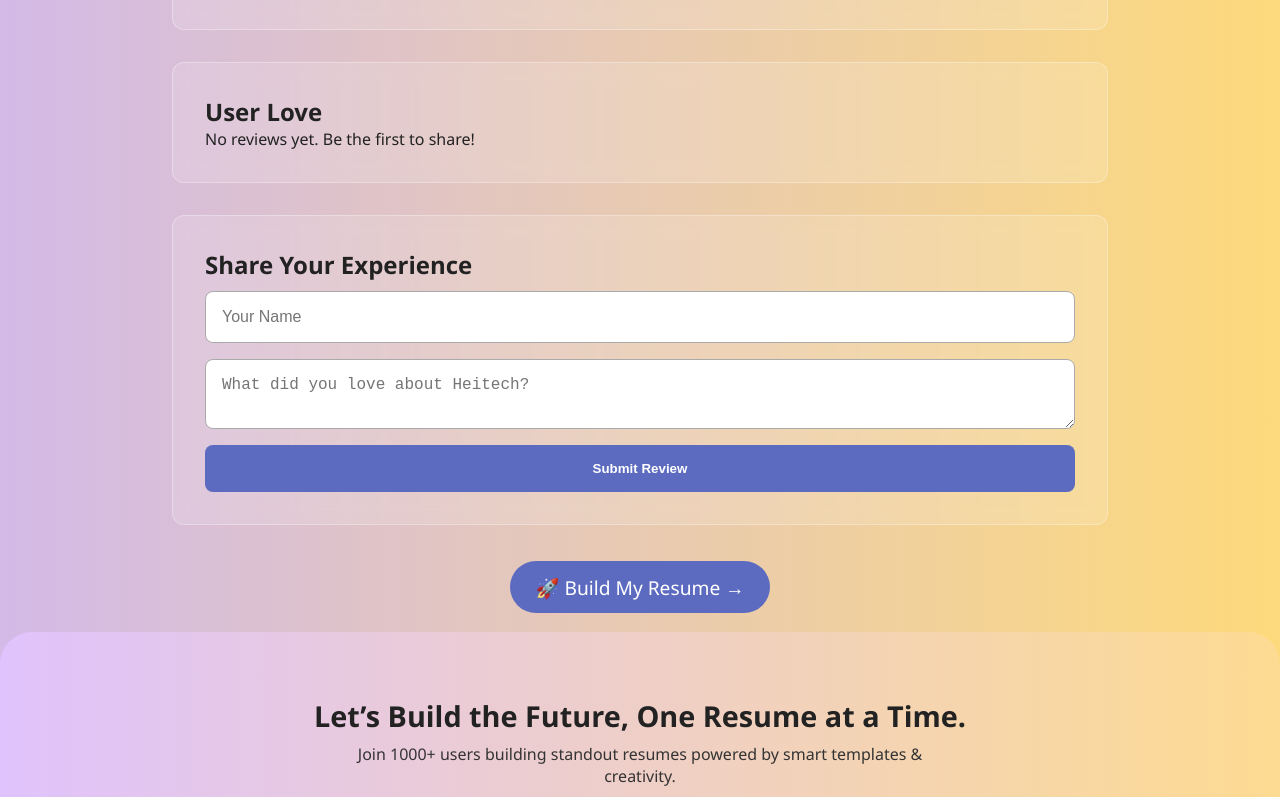
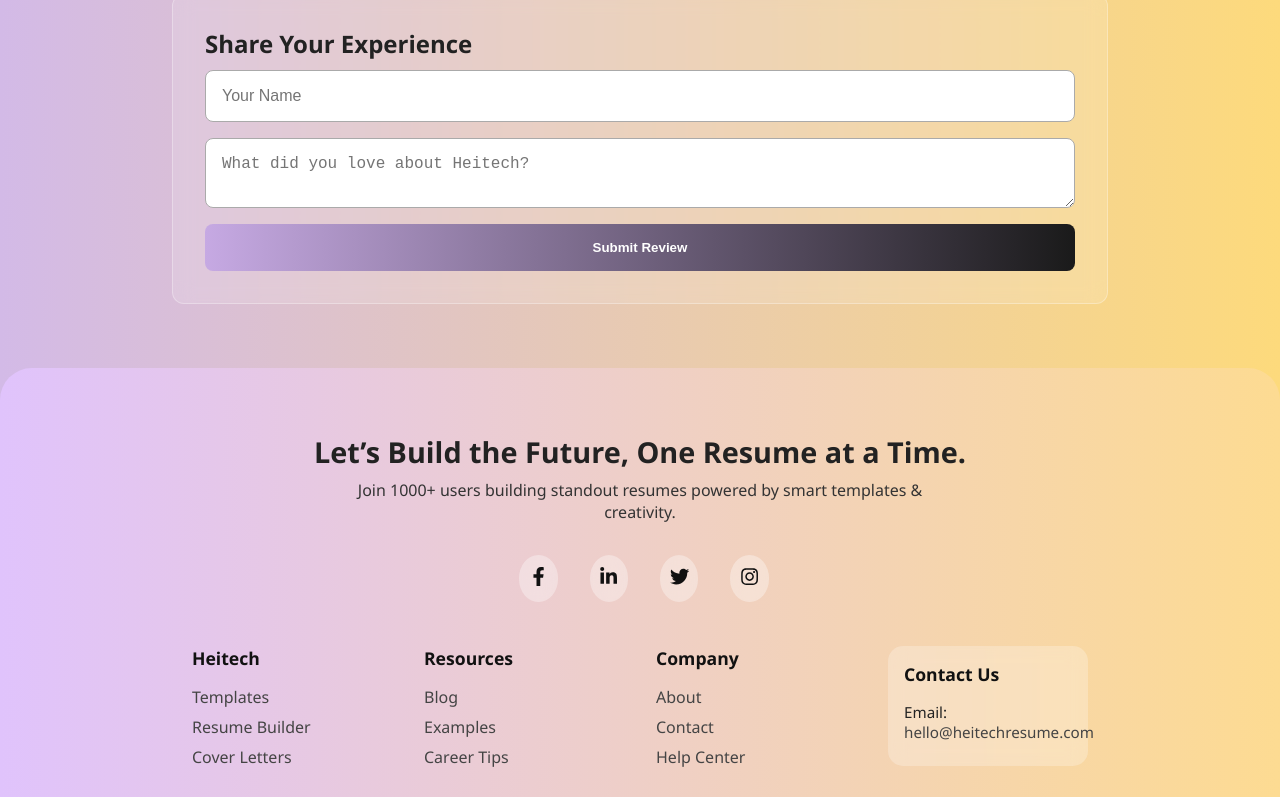
Before and after one commit to YashRajput74/testResumeBuilder, a React (Vite) app: page /about in a window 1280 px wide. Shown: the part 1357-2154 px from the top of the page. Built offline with nearby package versions, Linux system fonts and the light colour scheme; what miragejs would draw is missing.

Commit message:
DoneChngesinAboutPage

```diff
--- a/src/Features/LayoutEditorModal/LayoutEditorModal.jsx
+++ b/src/Features/LayoutEditorModal/LayoutEditorModal.jsx
@@ -36,7 +36,6 @@ export default function LayoutEditorModal({ isOpen, onClose }) {
     return [...filtered, { name: "unused", sections: unused }];
   });
 
-  // Close modal on outside click or Esc key
   useEffect(() => {
     const handleClickOutside = (e) => {
       if (modalRef.current && !modalRef.current.contains(e.target)) {
--- a/src/Pages/AboutPage.css
+++ b/src/Pages/AboutPage.css
@@ -1,130 +1,8 @@
-/*
-.about-container {
-    max-width: 1000px;
-    margin: 0 auto;
-    padding: 2rem;
-    font-family: "Segoe UI", sans-serif;
-    color: #333;
+*{
+  margin: 0;
+  padding: 0;
+  box-sizing: border-box;
 }
-
-.about-hero {
-    text-align: center;
-    margin-bottom: 3rem;
-}
-
-.about-hero-image {
-    max-width: 100%;
-    border-radius: 12px;
-    box-shadow: 0 4px 12px rgba(0, 0, 0, 0.1);
-    margin-bottom: 1rem;
-}
-
-.hero-subtext {
-    font-size: 1.1rem;
-    color: #555;
-}
-
-.about-section {
-    margin-bottom: 2.5rem;
-}
-
-.about-section h2 {
-    font-size: 1.5rem;
-    margin-bottom: 0.6rem;
-}
-
-.features-grid {
-    display: grid;
-    grid-template-columns: repeat(auto-fit, minmax(250px, 1fr));
-    gap: 1.5rem;
-    margin-bottom: 3rem;
-}
-
-.feature-card {
-    background-color: #f9f9f9;
-    border-radius: 10px;
-    padding: 1.5rem;
-    box-shadow: 0 2px 8px rgba(0, 0, 0, 0.05);
-    transition: box-shadow 0.3s;
-}
-
-.feature-card:hover {
-    box-shadow: 0 4px 12px rgba(0, 0, 0, 0.1);
-}
-
-.feature-card h3 {
-    margin-bottom: 0.5rem;
-    font-size: 1.2rem;
-}
-
-.creator-section {
-    text-align: center;
-}
-
-.creator-photo {
-    width: 90px;
-    height: 90px;
-    border-radius: 50%;
-    margin: 1rem auto;
-    object-fit: cover;
-    border: 2px solid #ccc;
-}
-
-.testimonial-list {
-    list-style: disc inside;
-    padding-left: 1rem;
-    color: #444;
-}
-
-.review-section {
-    background: #f9f9f9;
-    padding: 2rem;
-    border-radius: 10px;
-    margin-top: 2rem;
-}
-
-.review-form input,
-.review-form textarea {
-    width: 100%;
-    padding: 0.8rem;
-    margin-bottom: 1rem;
-    border: 1px solid #ccc;
-    border-radius: 6px;
-    font-size: 1rem;
-}
-
-.review-form button {
-    background-color: #007bff;
-    color: white;
-    padding: 0.6rem 1.2rem;
-    border: none;
-    border-radius: 6px;
-    cursor: pointer;
-}
-
-.review-form button:hover {
-    background-color: #005dc1;
-}
-
-.cta-section {
-    text-align: center;
-    margin-top: 3rem;
-}
-
-.cta-button {
-    background-color: #007bff;
-    color: white;
-    font-size: 1.1rem;
-    padding: 0.75rem 1.5rem;
-    border-radius: 30px;
-    text-decoration: none;
-    transition: background-color 0.3s ease;
-}
-
-.cta-button:hover {
-    background-color: #005dc1;
-} */
-
 .about-container {
   max-width: 1000px;
   margin: 0 auto;
@@ -226,7 +104,7 @@
 
 .review-form-section button {
   padding: 1rem;
-  background-color: #5c6bc0;
+   background: linear-gradient(to right, #c6a9e3, #1a1a1a);
   color: white;
   border: none;
   border-radius: 8px;
@@ -245,7 +123,7 @@
 }
 
 .cta-button {
-  background-color: #5c6bc0;
+  background: linear-gradient(to right, #c6a9e3, #1a1a1a);
   color: white;
   font-size: 1.2rem;
   padding: 0.8rem 1.6rem;
--- a/src/Pages/AboutPage.jsx
+++ b/src/Pages/AboutPage.jsx
@@ -1,121 +1,3 @@
-
-// import { useEffect, useState } from "react";
-// import Header from "../Components/Header/Header";
-// import Footer from "../Components/Footer/Footer";
-// import AuthModal from "./AuthModal";
-// import "./AboutPage.css";
-
-// export default function AboutPage() {
-//     const [reviews, setReviews] = useState([]);
-//     const [authOpen, setAuthOpen] = useState(false);
-//     const [formData, setFormData] = useState({ name: "", text: "" });
-
-//     useEffect(() => {
-//         const stored = JSON.parse(localStorage.getItem("heitech-reviews")) || [];
-//         setReviews(stored);
-//     }, []);
-
-//     const handleSubmit = (e) => {
-//         e.preventDefault();
-//         const updated = [...reviews, formData];
-//         setReviews(updated);
-//         localStorage.setItem("heitech-reviews", JSON.stringify(updated));
-//         setFormData({ name: "", text: "" });
-//     };
-
-//     return (
-//         <>
-//           <Header onLoginClick={() => setAuthOpen(true)} />
-
-//             <main className="about-container">
-//                 <section className="about-hero">
-//                     <img src="c:\Users\LENOVO\AppData\Local\Packages\5319275A.WhatsAppDesktop_cv1g1gvanyjgm\TempState\07811DC6C422334CE36A09FF5CD6FE71\WhatsApp Image 2025-07-25 at 22.56.42_44ed172c.jpg" alt="App Screenshot" className="about-hero-image" />
-//                     <h1>About Heitech Resume Builder</h1>
-//                     <p className="hero-subtext">Land your dream job with a resume that reflects <em>your uniqueness</em>.</p>
-//                 </section>
-
-//                 <section className="about-section">
-//                     <h2>👇 Why We Built This</h2>
-//                     <p>
-//                         We built Heitech because we believe resumes should be personal, powerful, and beautifully simple.
-//                         No more fighting with templates. You just focus on your story — we’ll make it look great.
-//                     </p>
-//                 </section>
-
-//                 <section className="features-grid">
-//                     <FeatureCard icon="💡" title="Live Editing">Edit your resume sections with instant preview.</FeatureCard>
-//                     <FeatureCard icon="🎨" title="Beautiful Templates">Choose from clean, modern, and creative templates.</FeatureCard>
-//                     <FeatureCard icon="🛠️" title="WYSIWYG Tools">Rich formatting tools to style your resume.</FeatureCard>
-//                     <FeatureCard icon="📤" title="One-click Export">Export high-quality PDFs instantly.</FeatureCard>
-//                 </section>
-
-//                 <section className="about-section creator-section">
-//                     <h2>👥 Built With Passion</h2>
-//                     <img src="/assets/creator-photo.jpg" alt="Creator" className="creator-photo" />
-//                     <p>
-//                         Hi, I'm Kritika 👋 I created Heitech to help people like you land their dream jobs
-//                         with confidence and style.
-//                     </p>
-//                 </section>
-
-//                 <section className="about-section">
-//                     <h2>⭐ User Love</h2>
-//                     <ul className="testimonial-list">
-//                         {reviews.length === 0 ? (
-//                             <li>No reviews yet. Be the first to share yours!</li>
-//                         ) : (
-//                             reviews.map((r, index) => (
-//                                 <li key={index}>
-//                                     <strong>{r.name}</strong>: "{r.text}"
-//                                 </li>
-//                             ))
-//                         )}
-//                     </ul>
-//                 </section>
-
-//                 <section className="review-section">
-//                     <h2>💬 Share Your Experience</h2>
-//                     <form className="review-form" onSubmit={handleSubmit}>
-//                         <input
-//                             type="text"
-//                             name="name"
-//                             placeholder="Your Name"
-//                             value={formData.name}
-//                             onChange={(e) => setFormData({ ...formData, name: e.target.value })}
-//                             required
-//                         />
-//                         <textarea
-//                             name="text"
-//                             placeholder="What did you love about Heitech?"
-//                             value={formData.text}
-//                             onChange={(e) => setFormData({ ...formData, text: e.target.value })}
-//                             required
-//                         ></textarea>
-//                         <button type="submit">Submit Review</button>
-//                     </form>
-//                 </section>
-
-//                 <section className="cta-section">
-//                     <a href="/resume" className="cta-button">
-//                         🚀 Build My Resume →
-//                     </a>
-//                 </section>
-//             </main>
-
-//             <Footer />
-//              <AuthModal isOpen={authOpen} onClose={() => setAuthOpen(false)}  />
-//         </>
-//     );
-// }
-
-// function FeatureCard({ icon, title, children }) {
-//     return (
-//         <div className="feature-card">
-//             <h3>{icon} {title}</h3>
-//             <p>{children}</p>
-//         </div>
-//     );
-// }
 
 import { useEffect, useState } from "react";
 import Header from "../Components/Header/Header";
@@ -147,7 +29,6 @@ export default function AboutPage() {
 
       <main className="about-container">
         <section className="hero-section">
-          {/* Use a background image via CSS */}
           <div className="hero-content">
             <h1>About Heitech Resume Builder</h1>
             <p>We help you land your dream job with a resume that reflects <em>your uniqueness</em>.</p>
@@ -176,13 +57,13 @@ export default function AboutPage() {
           ))}
         </section>
 
-        <section className="glass-card creator-section">
+        {/* <section className="glass-card creator-section">
           <h2>Built With Passion</h2>
           <div className="creator-row">
             <div className="creator-photo-placeholder" />
             <p>Hi, I'm Kritika 👋 I created Heitech to help you land your dream job with confidence and style.</p>
           </div>
-        </section>
+        </section> */}
 
         <section className="glass-card reviews-section">
           <h2>User Love</h2>
@@ -216,9 +97,7 @@ export default function AboutPage() {
           </form>
         </section>
 
-        <section className="cta-section">
-          <a href="/resume" className="cta-button">🚀 Build My Resume →</a>
-        </section>
+
       </main>
 
       <Footer />
```
